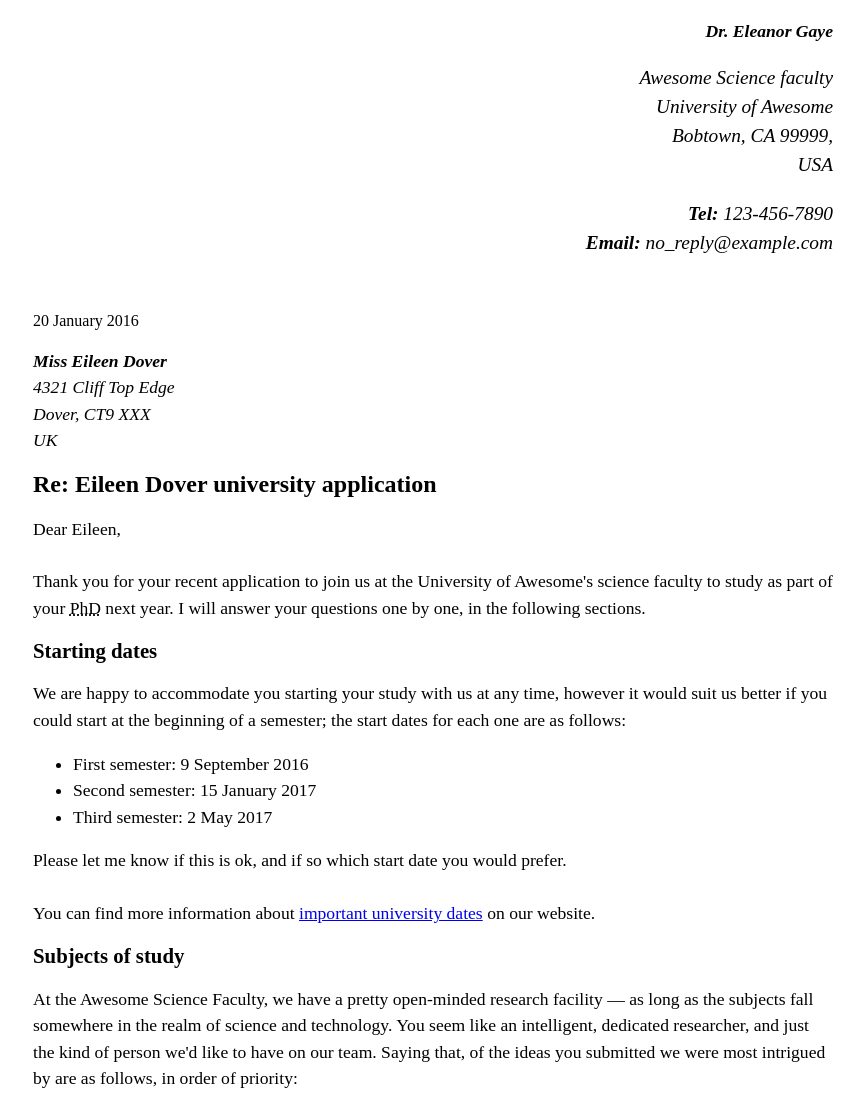
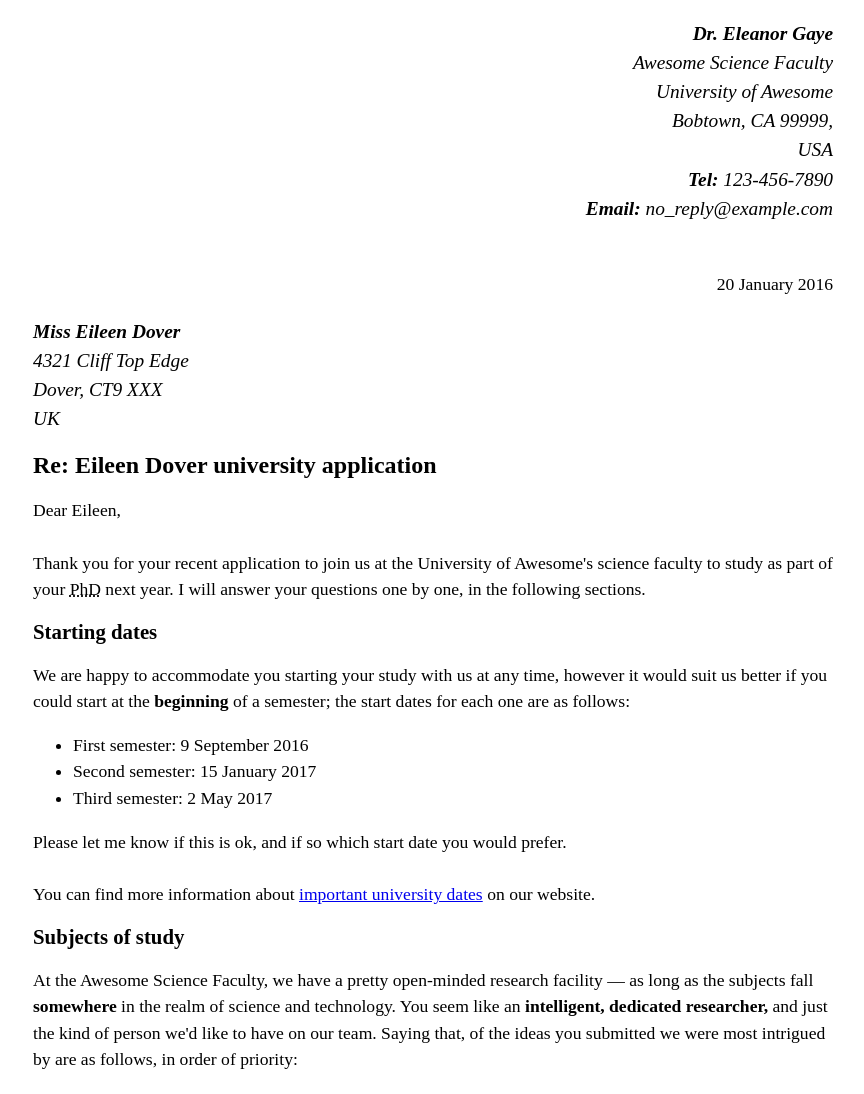
Before and after one commit to calvinpalvin/htmlTutorial, a plain HTML site: page letter.html in a window 1280 px wide. Shown: the top 1094 px of the page, without its empty margins (207-1071 px from the left). Drawn offline with Linux system fonts and the light colour scheme.

Commit message:
Finished up the Letter!

```diff
--- a/letter.html
+++ b/letter.html
@@ -1,38 +1,37 @@
 <!DOCTYPE html>
-<html>
+<html lang="en">
 <head>
-    <meta charset="UTF-8"/>
-    <meta name="author" content="Dr. Eleanor Gaye"/>
+    <meta charset="UTF-8">
+    <meta name="author" content="Dr. Eleanor Gaye">
     <title>Letter</title>
     <link rel="stylesheet" href="letterCSS.css">
 </head>
 
 <body>
-    <p class="sender-column">
-       <em><strong>Dr. Eleanor Gaye</strong></em>
-    </p>
     <address class="sender-column">
         <p><em>
-                Awesome Science faculty<br>
+            <strong>Dr. Eleanor Gaye</strong><br>
+            Awesome Science Faculty<br>
             University of Awesome<br>
             Bobtown, CA 99999,<br>
-                USA</em>
-            </p>
-
-            <ul class="contact"><em>
-                <li><tel><strong>Tel:</strong> 123-456-7890</tel></li>
-                <li><strong>Email:</strong> no_reply@example.com</li></em>
-            </ul>
+            USA<br>
+            <strong>Tel:</strong> 123-456-7890<br>
+            <strong>Email:</strong> no_reply@example.com<br><br>
+        </em></p>
     </address>
-        <br><br>
-        <time class="sender-column" datetime="2016-01-20">20 January 2016</time>
+    <p class="sender-column"><time  datetime="2016-01-20">20 January 2016</time></p>
 
 
 
-    <p><i><strong>Miss Eileen Dover</strong><br>
+
+    <address>
+        <p><em>
+        <strong>Miss Eileen Dover</strong><br>
         4321 Cliff Top Edge<br>
         Dover, CT9 XXX<br>
-    UK</i><br></p>
+        UK<br>
+        </em></p>
+    </address>
 
     <h1>Re: Eileen Dover university application</h1>
     <p>Dear Eileen,
@@ -42,18 +41,18 @@
 
     <h2>Starting dates</h2>
 
-    <p>We are happy to accommodate you starting your study with us at any time, however it would suit us better if you could start at the beginning of a semester; the start dates for each one are as follows:</p>
+    <p>We are happy to accommodate you starting your study with us at any time, however it would suit us better if you could start at the <strong>beginning</strong> of a semester; the start dates for each one are as follows:</p>
 
     <ul>
-        <li>First semester: 9 September 2016</li>
-        <li>Second semester: 15 January 2017</li>
-        <li>Third semester: 2 May 2017</li>
+        <li>First semester: <time datetime="2016-09-09">9 September 2016</time></li>
+        <li>Second semester: <time datetime="2017-01-15">15 January 2017</time></li>
+        <li>Third semester: <time datetime="2017-05-02">2 May 2017</time></li>
     </ul>
 
     <p>
         Please let me know if this is ok, and if so which start date you would prefer. <br><br>
 
-        You can find more information about <a href="https://example.com">important university dates</a> on our website.
+        You can find more information about <a href="https://example.com" title="University of Awesome Calendar">important university dates</a> on our website.
     </p>
 
 
@@ -62,7 +61,7 @@
 
     <h2>Subjects of study</h2>
 
-    <p>At the Awesome Science Faculty, we have a pretty open-minded research facility — as long as the subjects fall somewhere in the realm of science and technology. You seem like an intelligent, dedicated researcher, and just the kind of person we'd like to have on our team. Saying that, of the ideas you submitted we were most intrigued by are as follows, in order of priority:
+    <p>At the Awesome Science Faculty, we have a pretty open-minded research facility — as long as the subjects fall <strong>somewhere</strong> in the realm of science and technology. You seem like an <strong>intelligent, dedicated researcher,</strong> and just the kind of person we'd like to have on our team. Saying that, of the ideas you submitted we were most intrigued by are as follows, in order of priority:
     <br></p>
 
     <ol>
@@ -96,7 +95,7 @@
         </dd>
     </dl>
 
-    <p>For more of my research, see my <a href="https://example.com">exotic dance research page.</a><br><br>
+    <p>For more of my research, see my <a href="https://example.com" title="Dr Eleanor Gaye's Exotic Dance Research">exotic dance research page.</a><br><br>
         Yours sincerely,<br><br>
         Dr Eleanor Gaye<br><br>
 
```
Also changed, not shown: index.html (+1 -1 lines). Lines whose indentation alone changed are shown as unchanged.
